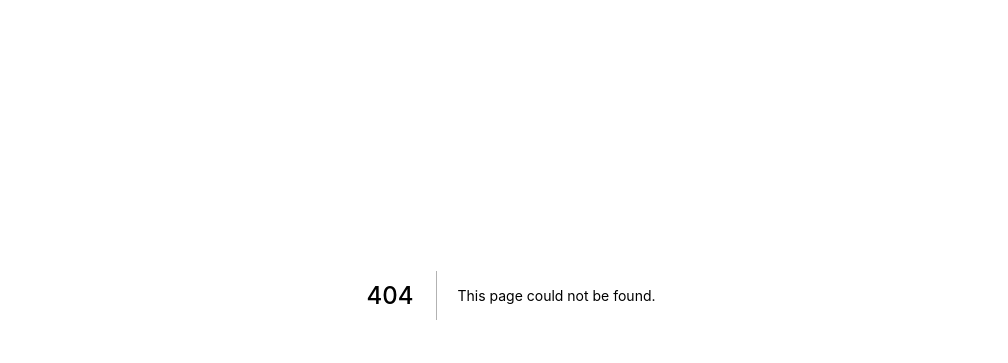
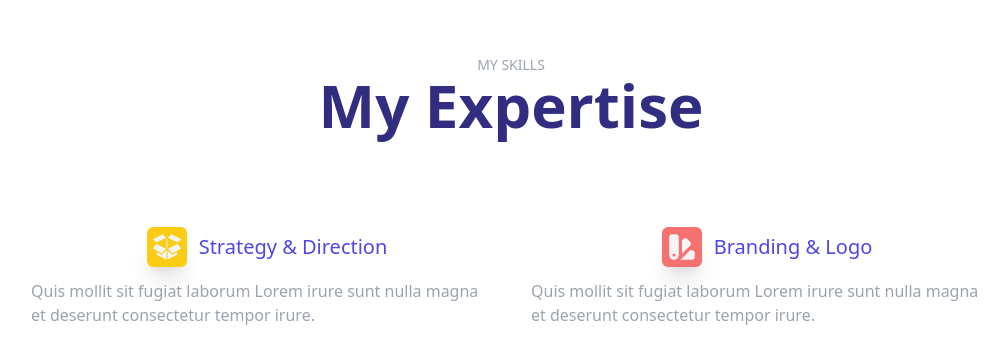
Before and after one commit to MauriceHuang/personal-webpage, a Next.js app: page /services in a window 1280 px wide. Before the commit this address had no page. Shown: the part 105-468 px from the top of the page, without its empty margins (129-1137 px from the left). Built offline with nearby package versions, Linux system fonts and the light colour scheme.

Commit message:
half way on my skill.

```diff
--- a/pages/index.js
+++ b/pages/index.js
@@ -3,6 +3,7 @@ import { Transition } from "@headlessui/react"; //for smooth transition b/w elem
 import { Link } from "react-scroll"; // for smooth scroll throughout the page
 import Navbar from "../components/Navbar";
 import HomePage from "./homePage";
+import Services from "./services";
 export default function Home() {
   return (
     <div>
@@ -11,6 +12,7 @@ export default function Home() {
       </Head>
       <Navbar />
       <HomePage />
+      <Services />
     </div>
   );
 }
--- /dev/null
+++ b/pages/services.js
@@ -0,0 +1,49 @@
+import React from "react";
+import { Element } from "react-scroll";
+import { GiCardboardBox } from "react-icons/gi";
+import { HiColorSwatch } from "react-icons/hi";
+import { MdDeveloperBoard } from "react-icons/md";
+import { AiOutlineBlock } from "react-icons/ai";
+// https://youtu.be/wSpj6DLf4xs?t=2848
+function Services() {
+  return (
+    <Element id="services" name="services">
+      <div className="w-full my-40 h-auto flex flex-col justify-center items-center">
+        <p className="text-sm uppercase text-gray-400">My skills</p>
+        <h1 className="text-indigo-900 text-6xl font-bold text-center">
+          My Expertise
+        </h1>
+        <div className="flex justify-items-start items-center mx-40 gap-10 mt-20">
+          <div className="flex flex-col justify-center items-center">
+            {/* First Block */}
+            <div className="flex justify-center items-center cursor-pointer">
+              <GiCardboardBox className="w-10 h-10 bg-yellow-400 text-gray-100 m-3 p-1 shadow-xl rounded-md" />
+              <h2 className="text-xl text-indigo-600 font-semi-bold">
+                Strategy & Direction
+              </h2>
+            </div>
+            <p className="md:text-base text-gray-400 md-text-center sm:text-left sm:text-sm">
+              Quis mollit sit fugiat laborum Lorem irure sunt nulla magna et
+              deserunt consectetur tempor irure.
+            </p>
+          </div>
+          <div className="flex flex-col justify-center items-center">
+            {/* Second Block */}
+            <div className="flex justify-center items-center cursor-pointer">
+              <HiColorSwatch className="w-10 h-10 bg-red-400 text-gray-100 m-3 p-1 shadow-xl rounded-md" />
+              <h2 className="text-xl text-indigo-600 font-semi-bold">
+                Branding & Logo
+              </h2>
+            </div>
+            <p className="md:text-base text-gray-400 md-text-center sm:text-left sm:text-sm">
+              Quis mollit sit fugiat laborum Lorem irure sunt nulla magna et
+              deserunt consectetur tempor irure.
+            </p>
+          </div>
+        </div>
+      </div>
+    </Element>
+  );
+}
+
+export default Services;
```
